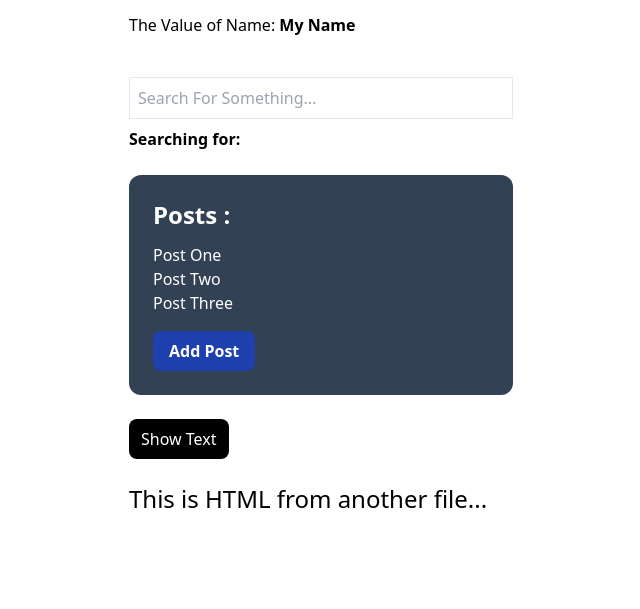
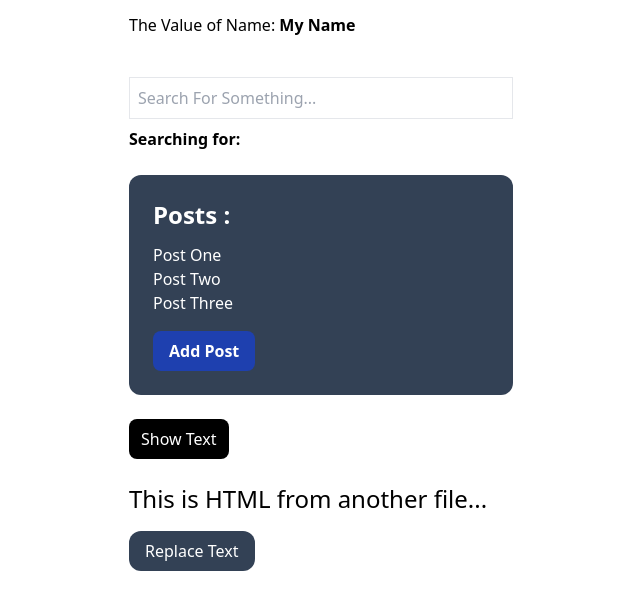
Before and after one commit to Heltzel/alpinejs, a plain HTML site: page index.html in a window 1280 px wide. Shown: the part 131-740 px from the top of the page, without its empty margins (319-959 px from the left). Drawn offline with nearby package versions, Linux system fonts and the light colour scheme.

Commit message:
$el, x-init, $watch,

```diff
--- a/index.html
+++ b/index.html
@@ -101,6 +101,16 @@
         </div>
         <!-- x-html  -->
         <div x-html="(await axios.get('./partial.html')).data">...</div>
+        <!-- $el (current element)  -->
+        <button
+          class="bg-slate-700 text-white px-4 py-2 mt-4 rounded-xl"
+          x-on:click="$el.innerHTML='Hello World'"
+        >
+          Replace Text
+        </button>
+        <!-- X-init (fires when intialized)  -->
+        <!-- $watch (watches a data prop)  -->
+        <div x-init="$watch('posts', value=>console.log(value))"></div>
       </div>
     </div>
   </body>
```
